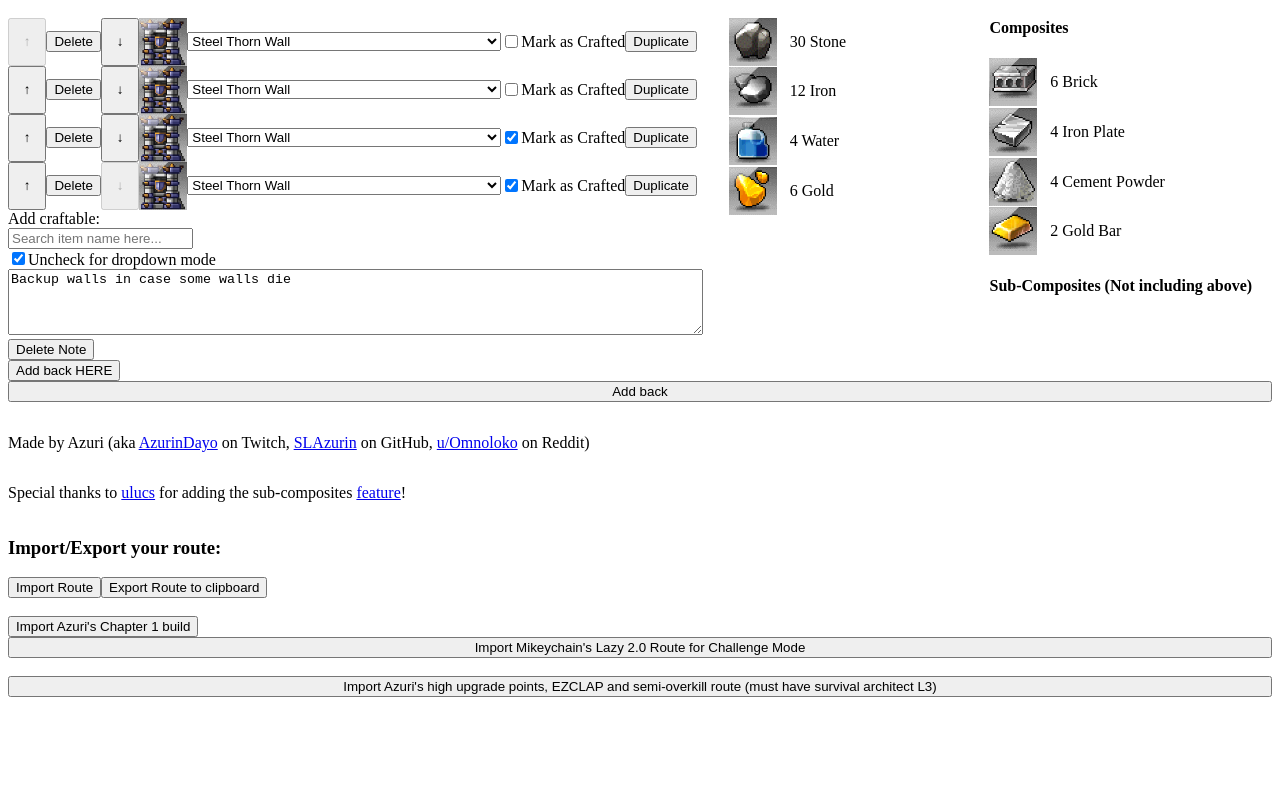
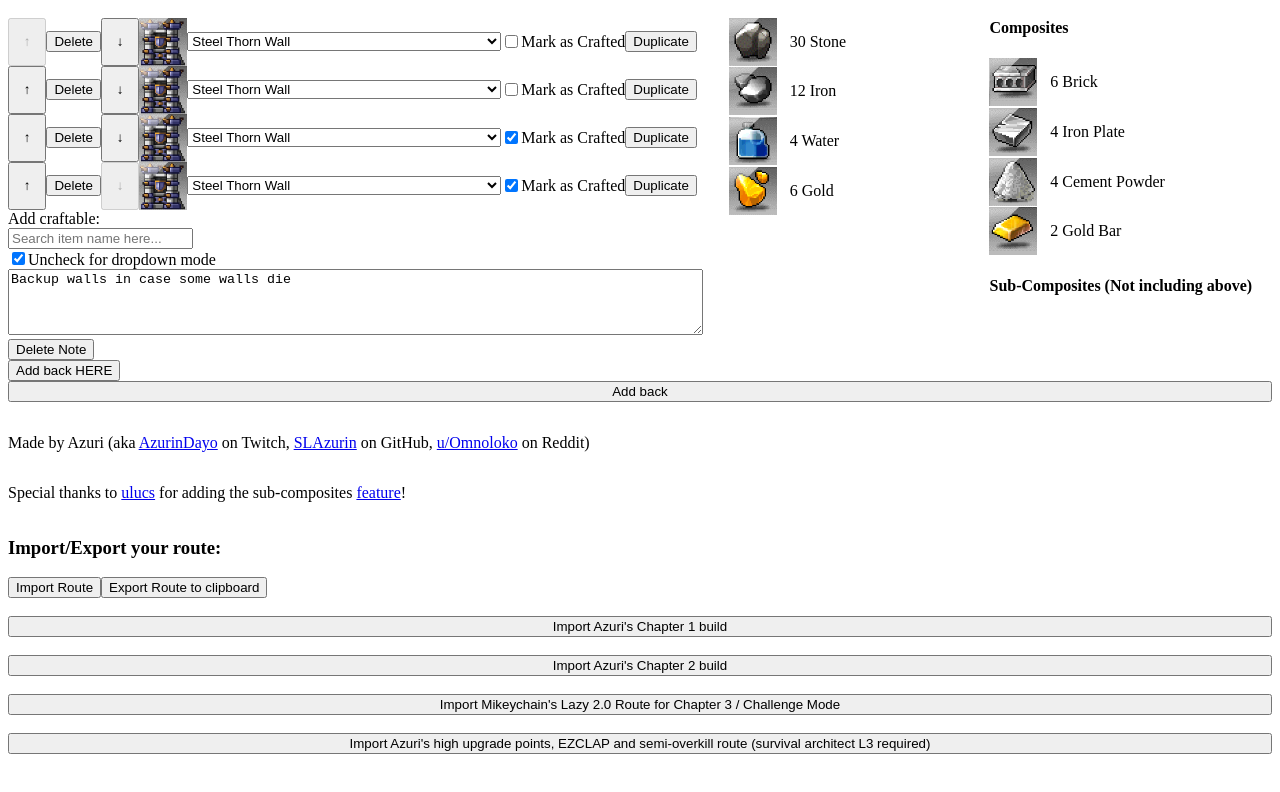
Before and after one commit to SLAzurin/misty-island-router, a React (Create React App) app: page / in a window 1280 px wide. Shown: the part 4331-5123 px from the top of the page. Built offline with nearby package versions, Linux system fonts and the light colour scheme.

Commit message:
Add ch2 build

```diff
--- a/src/App.tsx
+++ b/src/App.tsx
@@ -4,6 +4,7 @@ import {
   sampleBuildAzuriSurvivalArchitectL3,
   sampleBuildMikeychainV2,
   sampleBuildCh1,
+  sampleBuildCh2
 } from './data'
 import { getCompositeMaterials, getRawMaterials } from './helpers/ItemsHelper'
 
@@ -241,8 +242,7 @@ function App() {
       <h1>Misty Island Router</h1>
       <h3>
         <span style={{ color: 'red' }}>NEW! </span>
-        I added Mikeychain's Challenge Mode Lazy build 2.0 as a build
-        template.
+        I added Mikeychain's Challenge Mode Lazy build 2.0 as a build template.
         <br />
         Scroll all the way down and click on "Import Mikeychain's Lazy 2.0 Route
         for Challenge Mode".
@@ -272,7 +272,6 @@ function App() {
         Thanks for using this tool.
         <br />
         -Azuri
-
       </h3>
       <div style={{ display: 'flex', flexDirection: 'column' }}>
         <div>
@@ -936,17 +935,29 @@ function App() {
           </button>
           <br />
           <br />
+          <div style={{ display: 'flex', flexDirection: 'column' }}>
             {!lockedBuild && (
               <button
                 onClick={() => {
-                  setBuildExportStr(
-                    JSON.stringify(sampleBuildCh1)
-                  )
+                  setBuildExportStr(JSON.stringify(sampleBuildCh1))
                 }}
               >
                 Import Azuri's Chapter 1 build
               </button>
             )}
+          </div>
+          <br />
+          <div style={{ display: 'flex', flexDirection: 'column' }}>
+            {!lockedBuild && (
+              <button
+                onClick={() => {
+                  setBuildExportStr(JSON.stringify(sampleBuildCh2))
+                }}
+              >
+                Import Azuri's Chapter 2 build
+              </button>
+            )}
+          </div>
           <br />
           <div style={{ display: 'flex', flexDirection: 'column' }}>
             {!lockedBuild && (
@@ -955,7 +966,7 @@ function App() {
                   setBuildExportStr(JSON.stringify(sampleBuildMikeychainV2))
                 }}
               >
-                Import Mikeychain's Lazy 2.0 Route for Challenge Mode
+                Import Mikeychain's Lazy 2.0 Route for Chapter 3 / Challenge Mode
               </button>
             )}
             <br />
@@ -968,7 +979,7 @@ function App() {
                 }}
               >
                 Import Azuri's high upgrade points, EZCLAP and semi-overkill
-                route (must have survival architect L3)
+                route (survival architect L3 required)
               </button>
             )}
           </div>
--- a/src/data/index.ts
+++ b/src/data/index.ts
@@ -8,41 +8,9 @@ export const sampleBuildCh1: {
 
 export const sampleBuildCh2: {
     craftables: string[];
+    disabledCraftables?: boolean[],
     note?: string;
-}[] = [
-        {
-            craftables: [
-                "Survival Worktable",
-                "Rainwater Filter",
-                "Steel Pickaxe",
-                "Iron Sword",
-            ]
-        },
-        {
-            craftables: [
-                "Industrial Worktable",
-                "Countertop",
-                "Golden Decorative Hammer",
-                "Golden Pickaxe",
-                "Golden Axe",
-                "Rope Sandals",
-                "Empty Bucket",
-                "Leaves Bag",
-                "Leaves Bag"
-            ]
-        },
-        {
-            craftables: [
-                "Engineering Worktable",
-                "Alchemy Pot",
-                "Hand Cannon",
-                "Heavy Armor Battle Suit",
-                "Steel Helmet",
-                "Leather Bag",
-                "Life Force Recovery Potion (L)",
-            ]
-        },
-    ]
+}[] = [{"craftables":["Survival Worktable","Rainwater Filter","Steel Pickaxe","Iron Sword"],"disabledCraftables":[false,false,false,false],"note":"Use survival architect level 1 (or manually craft stone axe and pickaxe)"},{"craftables":["Industrial Worktable","Golden Decorative Hammer","Golden Pickaxe","Golden Axe","Leaves Bag","Leaves Bag"],"disabledCraftables":[false,false,false,false,false,true],"note":"Feel free to make more leaves bags. (I recommend up to 2 total)"},{"craftables":["Engineering Worktable","Alchemy Pot","Hand Cannon","Heavy Armor Battle Suit","Steel Helmet","Leather Bag"],"disabledCraftables":[false,false,false,false,false,false]},{"craftables":["Advanced Stone Wall","Advanced Stone Wall","Advanced Stone Wall","Advanced Stone Wall"],"disabledCraftables":[false,false,false,false]},{"craftables":["Life Force Recovery Potion (L)","Life Force Recovery Potion (L)"],"disabledCraftables":[false,true],"note":"Backup potion(s) in case night bosses get crazy"}]
 
 // Misty Island CHALLENGE MODE LAZY 2.0 BUILD (NO DUAL BOWGUNS!) https://www.youtube.com/watch?v=MVMTjHSZIZY
 export const sampleBuildMikeychainV2: {
```
